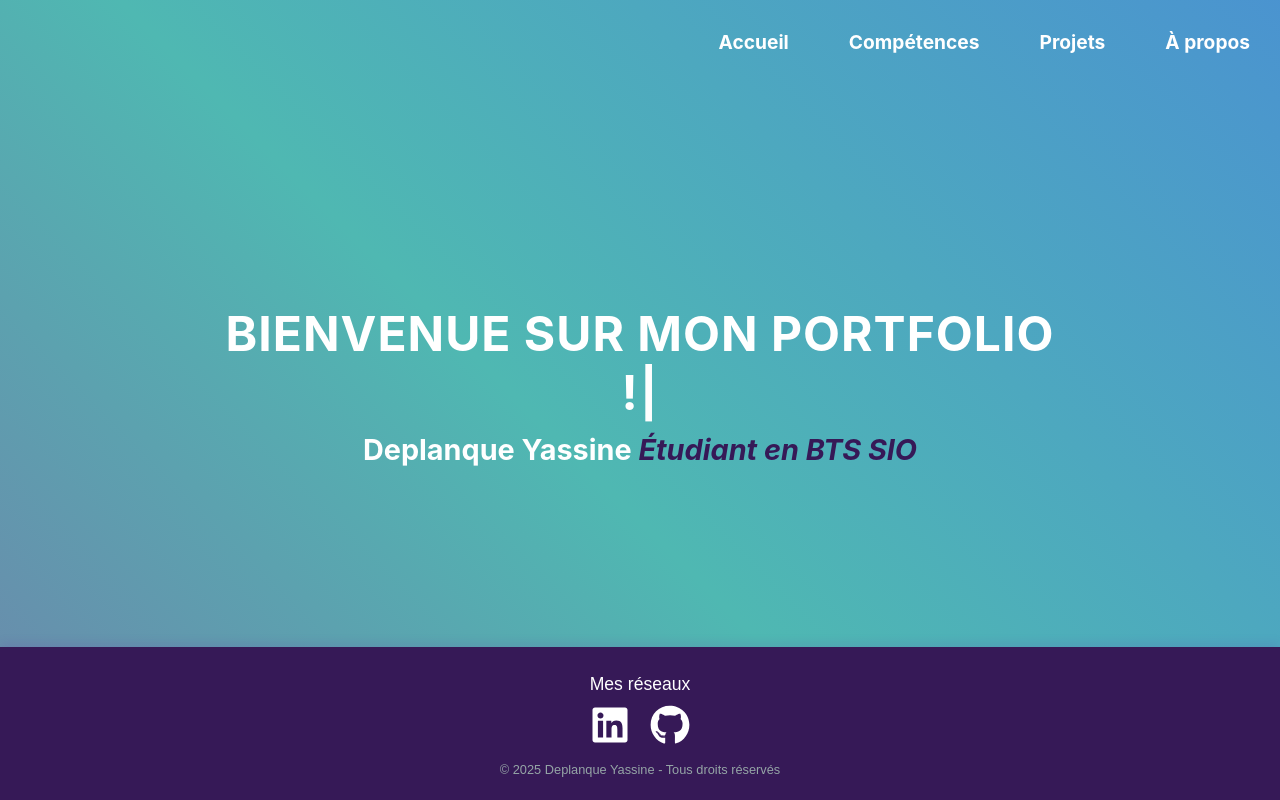
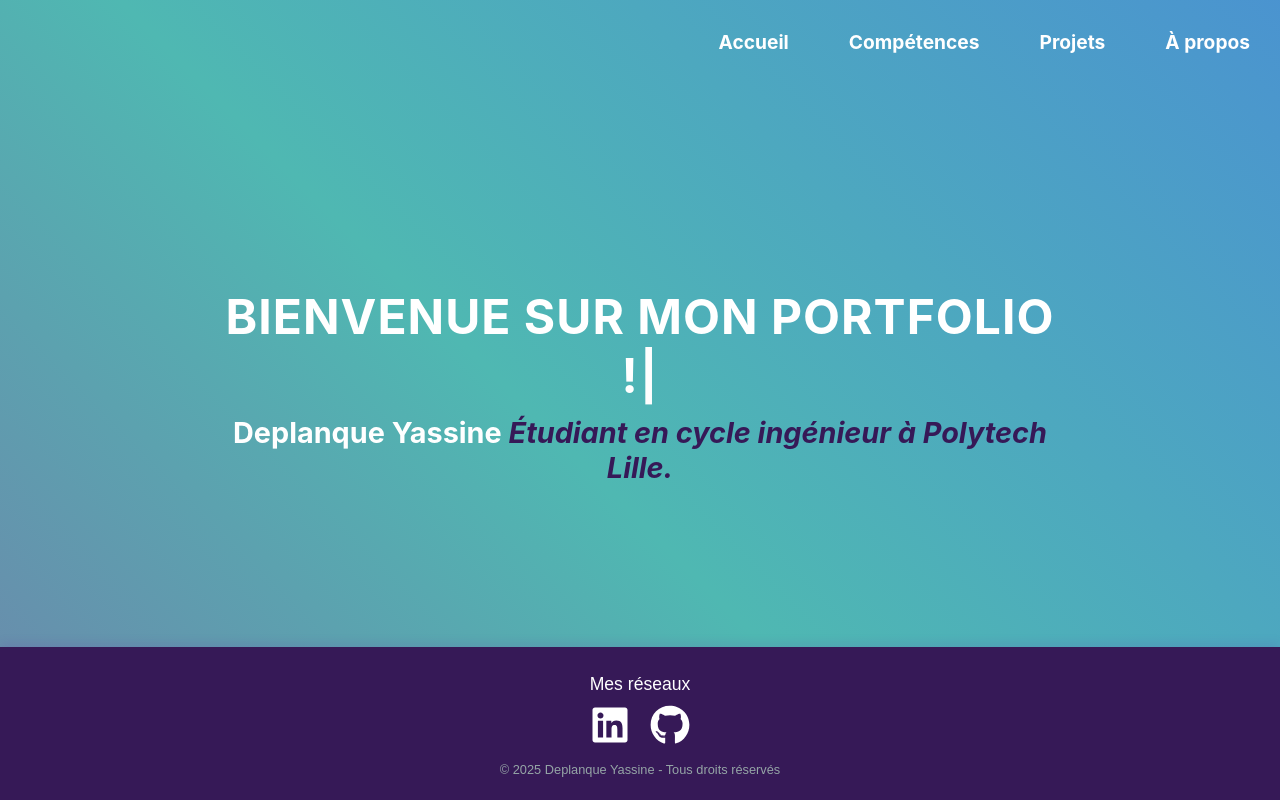
Before and after one commit to YassineDeplanque/Portfolio, a React (Create React App) app: page / in a window 1280 px wide. Built offline with nearby package versions, Linux system fonts and the light colour scheme.

Commit message:
home page

```diff
--- a/src/views/Home.jsx
+++ b/src/views/Home.jsx
@@ -16,7 +16,7 @@ export const Home = () => {
                     />
                 </h1>
                 <h3 className="home-subtitle">
-                    Deplanque Yassine <strong className="metier">Étudiant en BTS SIO</strong>
+                    Deplanque Yassine <strong className="metier">Étudiant en cycle ingénieur à Polytech Lille.</strong>
                 </h3>
             </div>
         </div>
```
Also changed, not shown: 1 other file (tests, documents, lock files or other folders).
